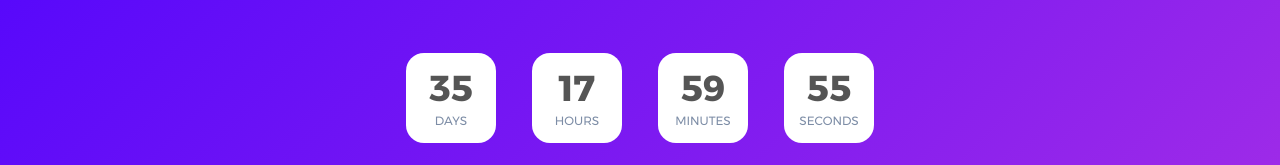
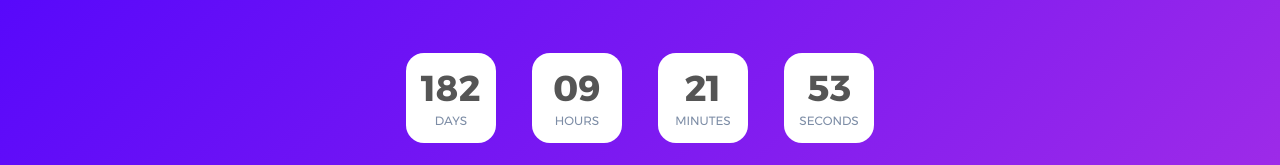
Before and after one commit to AvindaAlamsyah/comming-soon-page, a plain HTML site: page index.html in a window 1280 px wide. Shown: the part 333-498 px from the top of the page. Drawn offline with Linux system fonts and the light colour scheme; a web font is replaced by a local one.

Commit message:
feat(index): add reference setting

```diff
--- a/index.html
+++ b/index.html
@@ -77,13 +77,13 @@
 		$(".cd100").countdown100({
 			// Set Endtime here
 			// Endtime must be > current time
-			endtimeYear: 0,
-			endtimeMonth: 0,
-			endtimeDate: 35,
-			endtimeHours: 18,
-			endtimeMinutes: 0,
-			endtimeSeconds: 0,
-			timeZone: "",
+			endtimeYear: 2023,
+			endtimeMonth: 12,
+			endtimeDate: 31,
+			endtimeHours: 23,
+			endtimeMinutes: 59,
+			endtimeSeconds: 59,
+			timeZone: "Asia/Jakarta",
 			// ex:  timeZone: "America/New_York", can be empty
 			// go to " http://momentjs.com/timezone/ " to get timezone
 		});
```
Also changed, not shown: vendor/countdowntime/countdowntime.js (+5 -9 lines).
